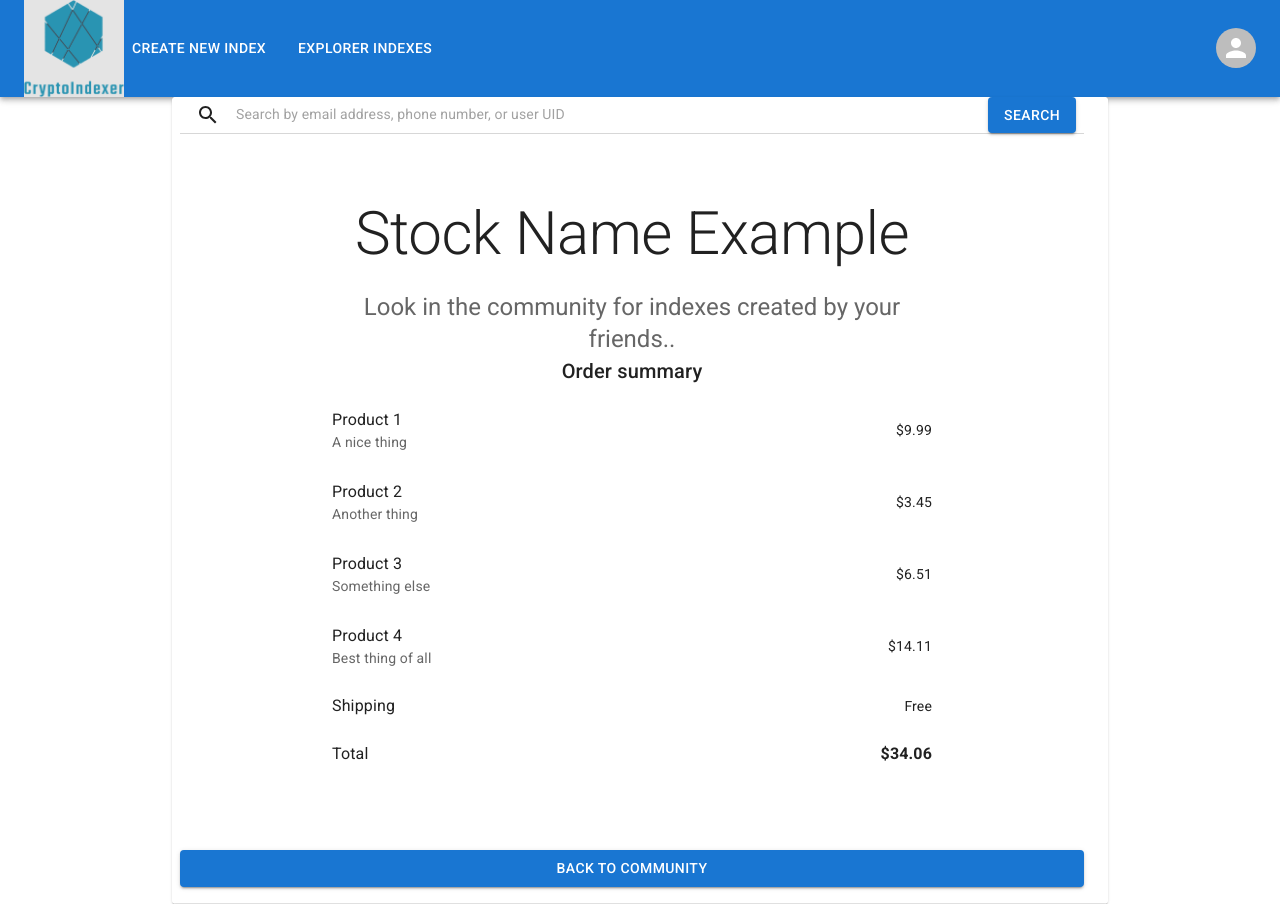
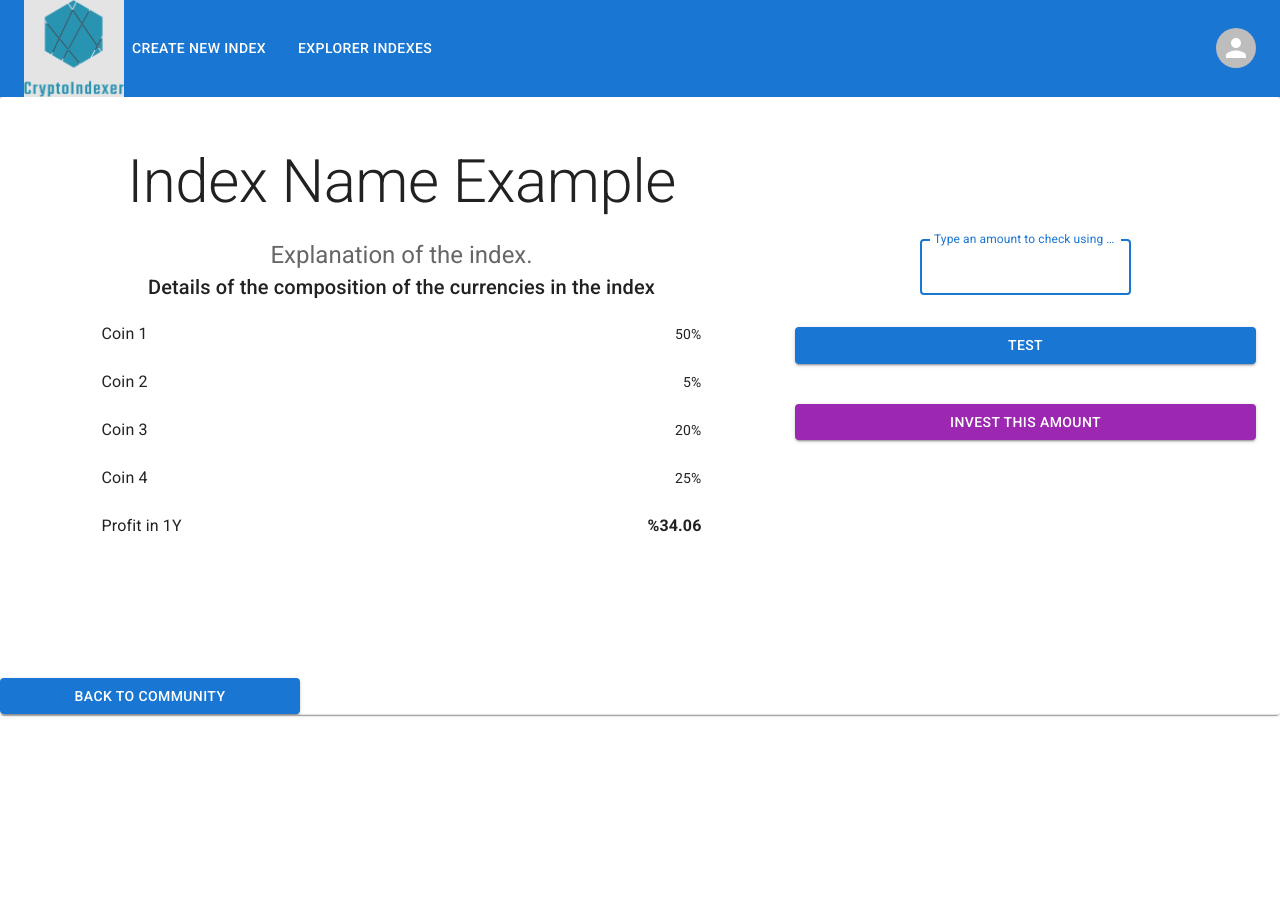
Before and after one commit to DorEliyahu17/CryptoIndexer-FrontEnd, a React (Create React App) app: page /IndexPopUp in a window 1280 px wide. After the commit the page ends 800 px from the top, so only its background shows below. Built offline with nearby package versions, Linux system fonts and the light colour scheme.

Commit message:
Add the options to invest and test an index

```diff
--- a/src/ExplorerIndexes/ExplorerIndexes.jsx
+++ b/src/ExplorerIndexes/ExplorerIndexes.jsx
@@ -196,7 +196,7 @@ export default function Content() {
     fetchData()
   }, [])
   return (
-    <Paper sx={{ maxWidth: 936, margin: 'auto', overflow: 'hidden' }}>
+    <Paper sx={{ maxWidth: 1300, margin: 'auto', overflow: 'hidden' }}>
       <AppBar
         position="static"
         color="default"
--- a/src/IndexPopUp/IndexPopUp.jsx
+++ b/src/IndexPopUp/IndexPopUp.jsx
@@ -27,26 +27,22 @@ import ListItemText from '@mui/material/ListItemText';
 
 const products = [
   {
-    name: 'Product 1',
-    desc: 'A nice thing',
-    price: '$9.99',
+    name: 'Coin 1',
+    price: '50%',
   },
   {
-    name: 'Product 2',
-    desc: 'Another thing',
-    price: '$3.45',
+    name: 'Coin 2',
+    price: '5%',
   },
   {
-    name: 'Product 3',
-    desc: 'Something else',
-    price: '$6.51',
+    name: 'Coin 3',
+    price: '20%',
   },
   {
-    name: 'Product 4',
-    desc: 'Best thing of all',
-    price: '$14.11',
+    name: 'Coin 4',
+    price: '25%',
   },
-  { name: 'Shipping', desc: '', price: 'Free' },
+
 ];
 
 const addresses = ['1 MUI Drive', 'Reactville', 'Anytown', '99999', 'USA'];
@@ -102,14 +98,14 @@ function PricingContent() {
           color="text.primary"
           gutterBottom
         >
-          Stock Name Example
+          Index Name Example
         </Typography>
 
         <Typography variant="h5" align="center" color="text.secondary" component="p">
-          Look in the community for indexes created by your friends..
+        Explanation of the index.
         </Typography>
         <Typography variant="h6" gutterBottom>
-          Order summary
+          Details of the composition of the currencies in the index
         </Typography>
         <List disablePadding>
           {products.map((product) => (
@@ -120,9 +116,9 @@ function PricingContent() {
           ))}
 
           <ListItem sx={{ py: 1, px: 0 }}>
-            <ListItemText primary="Total" />
+            <ListItemText primary="Profit in 1Y" />
             <Typography variant="subtitle1" sx={{ fontWeight: 700 }}>
-              $34.06
+              %34.06
             </Typography>
           </ListItem>
         </List>
@@ -131,17 +127,41 @@ function PricingContent() {
           </Grid>
         </Grid>
       </Container>
-      {/* End hero unit */}
+      <Typography align='center'>
+      <TextField
+                margin="normal"
+                required
+                id="number"
+                label="Type an amount to check using a reverse checks"
+                name="number"
+                autoFocus
+              />
+        <Button
+        type="submit"
+        fullWidth
+        color = "primary"
+        variant="contained"
+        sx={{ mt: 3, mb: 2 }}
+
+        href="/explorer-indexes"
+      >
+        Test
+      </Button>
       <Button
         type="submit"
         fullWidth
+        color = "secondary"
         variant="contained"
         sx={{ mt: 3, mb: 2 }}
+
         href="/explorer-indexes"
       >
-        Back To Community
+        Invest this amount
+      </Button>
+      </Typography>
 
-      </Button>
+
+      {/* End hero unit */}
 
     </React.Fragment>
 
@@ -152,7 +172,7 @@ function PricingContent() {
 function Content() {
   return (
 
-    <Paper sx={{ maxWidth: 936, margin: 'auto', overflow: 'hidden' }}>
+    <Paper sx={{ maxWidth: 1300, margin: 'auto', overflow: 'hidden' }}>
       <AppBar
         position="static"
         color="inherit"
@@ -161,31 +181,21 @@ function Content() {
       >
         <Toolbar>
           <Grid container spacing={2} alignItems="center">
-            <Grid item>
-              <SearchIcon color="inherit" sx={{ display: 'block' }} />
-            </Grid>
-            <Grid item xs>
-              <TextField
-                fullWidth
-                placeholder="Search by email address, phone number, or user UID"
-                InputProps={{
-                  disableUnderline: true,
-                  sx: { fontSize: 'default' },
-                }}
-                variant="standard"
-              />
-            </Grid>
-            <Grid item>
-              <Button variant="contained" sx={{ mr: 1 }} href="/HomePage">
-                Search
-              </Button>
-            </Grid>
             <PricingContent />
           </Grid>
         </Toolbar>
+        <Button
+        type="submit"
+        variant="contained"
+        sx={{ mt: 10, width: 300 }}
+        href="/explorer-indexes"
+      >
+        Back To Community
+
+      </Button>
       </AppBar>
+    </Paper>
 
-    </Paper>
   );
 }
 
```
